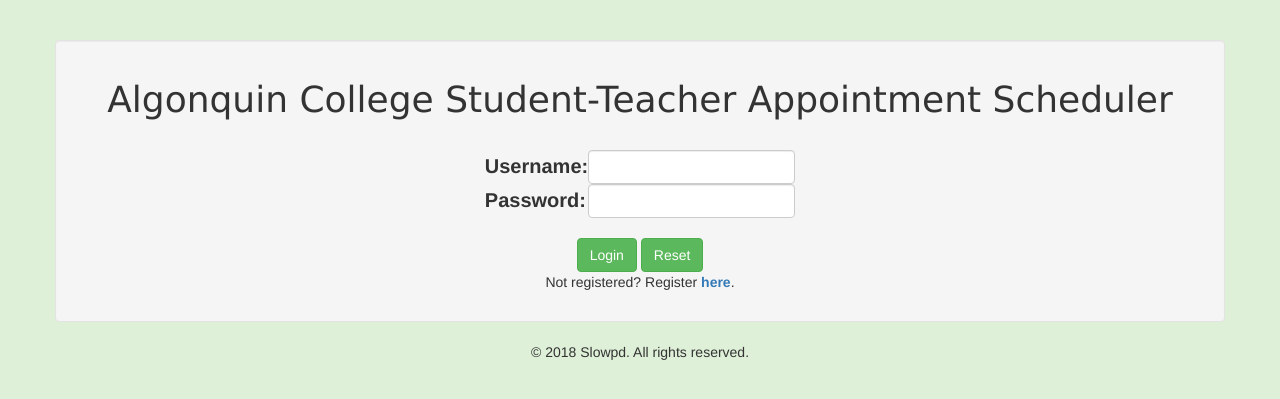
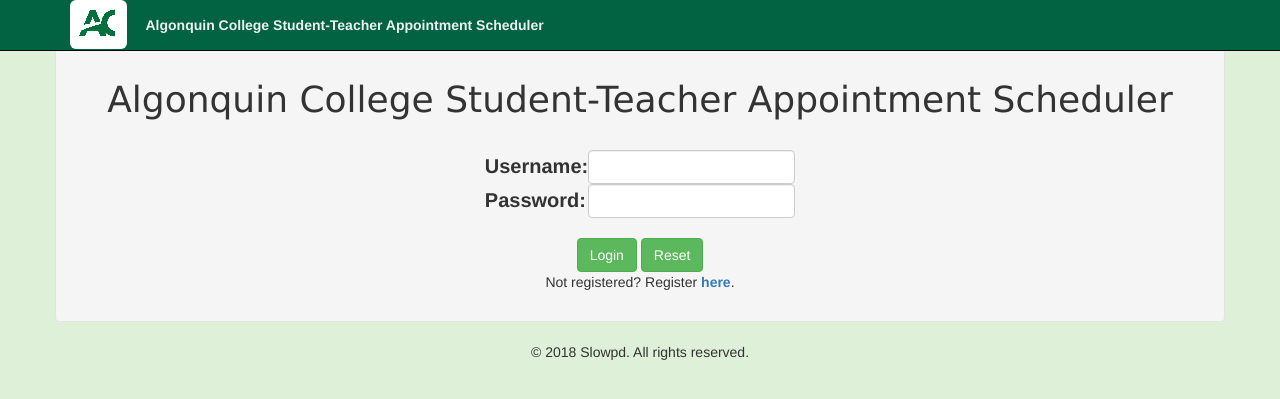
Before and after one commit to WeikaiLi-Kevin/Slowpd, a PHP site: page /Slowpd/index.php in a window 1280 px wide. Shown: the top 399 px of the page. Run offline with PHP 8.4, Linux system fonts and the light colour scheme.

Commit message:
Nav bar on every page
Nav bar on every page. No link to Control Panel or Logout if not logged
in.

```diff
--- a/header.php
+++ b/header.php
@@ -19,8 +19,6 @@ $db->set_charset("utf8");
 if ($db->connect_error) {
     die("Connection failed: " . $db->connect_error);
 }
-
-if (isset($_SESSION['userid'])) {
 ?>
 	<nav class="navbar navbar-inverse navbar-fixed-top navbar-default" role="navigation">
 		<div class="container">
@@ -28,6 +26,9 @@ if (isset($_SESSION['userid'])) {
 			<div class="navbar-header">
 				<a href="#" class="navbar-left"><img class="img-rounded" src="./img/gonq.png"></a>
 			</div><!-- Collect the nav links, forms, and other content for toggling -->
+<?php
+if (isset($_SESSION['userid'])) {
+?>
 			<div class="collapse navbar-collapse" id="bs-example-navbar-collapse-1">
 				<ul class="nav navbar-nav">
 					<li>
@@ -43,8 +44,19 @@ if (isset($_SESSION['userid'])) {
 					</li>
 				</ul>
 			</div>
-		</div>
-	</nav>
+<?php
+}
+else {
+?>
+			<div class="collapse navbar-collapse" id="bs-example-navbar-collapse-1">
+				<ul class="nav navbar-nav">
+					<li>
+						<a class="nav-link">Algonquin College Student-Teacher Appointment Scheduler</a>
+					</li>
+				</ul>
+			</div>
 <?php
 }
 ?>
+		</div>
+	</nav>
```
